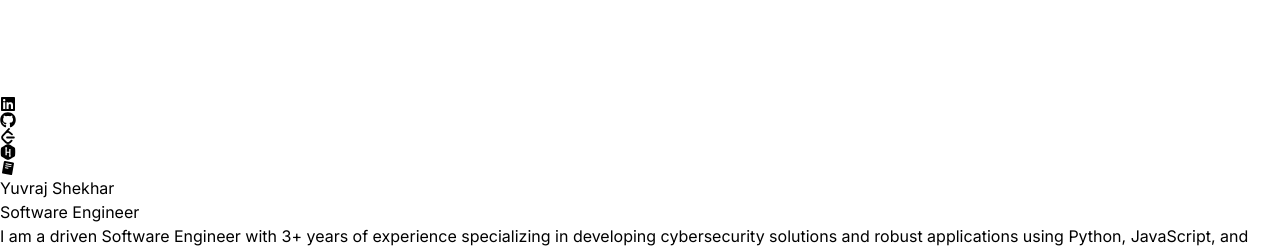
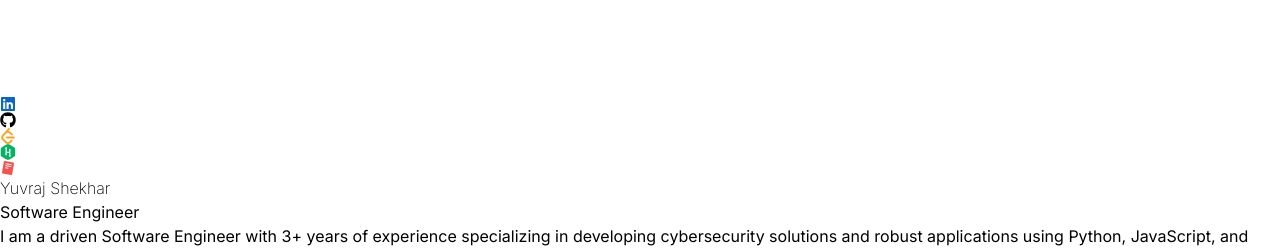
Before and after one commit to YuvrajShekhar/Portfolio, a React (Vite) app: page / in a window 1280 px wide. Shown: the top 250 px of the page. Built offline with nearby package versions, Linux system fonts and the light colour scheme.

Commit message:
added color to logo, made color pallet change for text

```diff
--- a/src/components/Contact.jsx
+++ b/src/components/Contact.jsx
@@ -11,16 +11,25 @@ const Contact = () => {
         transition={{duration : 0.5}}
         className='my-20 text-center text-4xl'>Get in touch</motion.h1>
         <div className='text-center tracking-tighter'>
-            <motion.p
-            whileInView={{opacity:1,x:0}}
-            initial={{opacity:0, x:-100}}
-            transition={{duration:1}}
-            className='my-4'>{CONTACT.address}</motion.p>
-            <motion.p
-            whileInView={{opacity:1,x:0}}
-            initial={{opacity:0, x:100}}
-            transition={{duration:1}} className='my-4'>{CONTACT.phoneNo}</motion.p>
-            <a className='border-b' href="#">{CONTACT.email}</a>
+        <motion.p
+          whileInView={{ opacity: 1, x: 0 }}
+          initial={{ opacity: 0, x: -100 }}
+          transition={{ duration: 1 }}
+          className="my-4 text-gray-400"
+        >
+          {CONTACT.address}
+        </motion.p>
+        <motion.p
+          whileInView={{ opacity: 1, x: 0 }}
+          initial={{ opacity: 0, x: 100 }}
+          transition={{ duration: 1 }}
+          className="my-4 text-gray-400"
+        >
+          {CONTACT.phoneNo}
+        </motion.p>
+        <a className="border-b text-blue-400 hover:text-blue-300" href="#">
+          {CONTACT.email}
+        </a>
         </div>
         </div>
   )
--- a/src/components/Experince.jsx
+++ b/src/components/Experince.jsx
@@ -19,7 +19,7 @@ const Experince = () => {
                     transition={{duration:1}}
                     className='w-full lg:w-1/4'>
                     <p className='mb-2 text-sm text-neutral-400'>{experince.year}</p>
-                    <p className='mb-2 text-sm text-red-400'>{experince.duration}</p>
+                    <p className='mb-2 text-sm text-blue-300'>{experince.duration}</p>
                     </motion.div>
                     <motion.div
                     whileInView={{opacity:1,x:0}}
--- a/src/components/Hero.jsx
+++ b/src/components/Hero.jsx
@@ -22,7 +22,7 @@ const Hero = () => {
                 variants={container(0)}
                 initial="hidden"
                 animate="visible"
-                className='pb-16 text-6xl font-thin tracking-tight lg:mt-16 lg:text-8xl'>Yuvraj Shekhar</motion.h1>
+                className='pb-16 text-6xl font-thin tracking-tight lg:mt-16 lg:text-8xl' style={{fontWeight : "200"}}>Yuvraj Shekhar</motion.h1>
                 <motion.span
                 variants={container(0.5)}
                 initial="hidden"
--- a/src/components/Navbar.jsx
+++ b/src/components/Navbar.jsx
@@ -14,11 +14,11 @@ const Navbar = () => {
             <img className="mx-2 w-10" src={logo} alt="logo" />
         </div>
         <div className='m-8 flex items-center justify-center gap-4 text-2xl'>
-            <a href="https://www.linkedin.com/in/yuvraj-shekhar-663541289/" title="LinkedIn" target="_blank" rel="noreferrer"><FaLinkedin/></a>
+            <a href="https://www.linkedin.com/in/yuvraj-shekhar-663541289/" title="LinkedIn" target="_blank" rel="noreferrer"><FaLinkedin style={{ color: "#0A66C2"}} /></a>
             <a href="https://github.com/YuvrajShekhar" title="Github" target="_blank" rel="noreferrer"><FaGithub/></a>
-            <a href="https://leetcode.com/u/syuvraj1999/" title="Leetcode" target="_blank" rel="noreferrer"><SiLeetcode/></a>
-            <a href="https://www.hackerrank.com/profile/syuvraj1999" title="HackerRank" target="_blank" rel="noreferrer"><FaHackerrank/></a>
-            <a href={resume} title="Resume" target="_blank" rel="noreferrer"><PiReadCvLogoFill /></a>
+            <a href="https://leetcode.com/u/syuvraj1999/" title="Leetcode" target="_blank" rel="noreferrer"><SiLeetcode style={{color:"#fea116"}}/></a>
+            <a href="https://www.hackerrank.com/profile/syuvraj1999" title="HackerRank" target="_blank" rel="noreferrer"><FaHackerrank style={{color:"#04b464"}}/></a>
+            <a href={resume} title="Resume" target="_blank" rel="noreferrer"><PiReadCvLogoFill style={{color:"#F94F4F"}}/></a>
         </div>
     </nav>
   )
```
Also changed, not shown: src/assets/Yuvraj_Shekhar_logo.png, src/assets/Yuvraj_Shekhar_logo_s.png (added).
